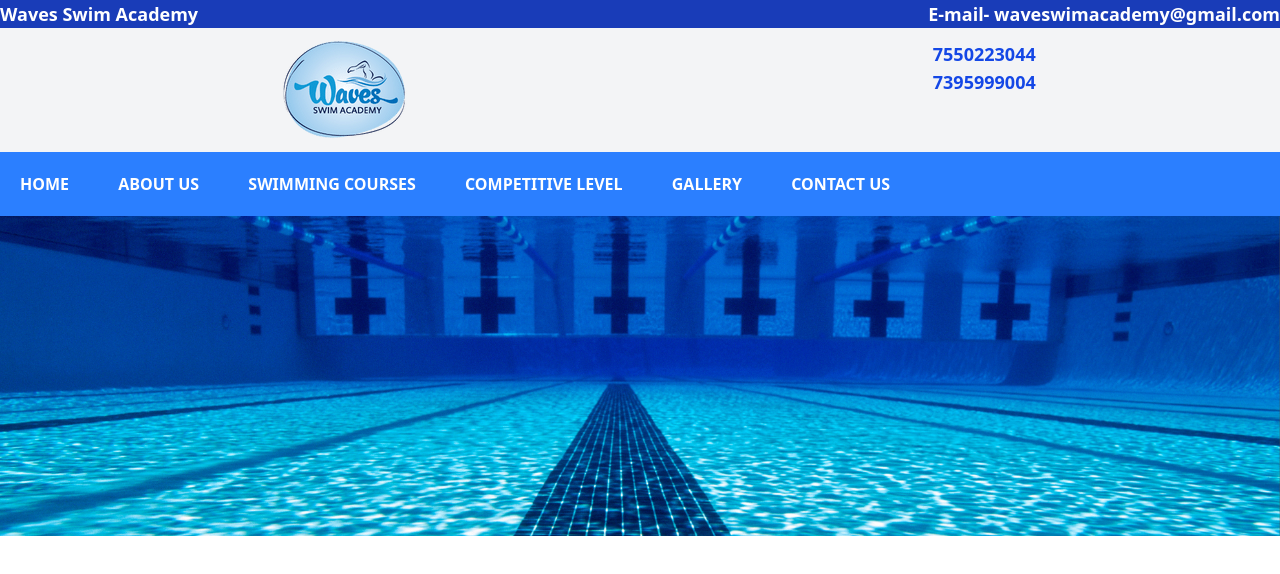
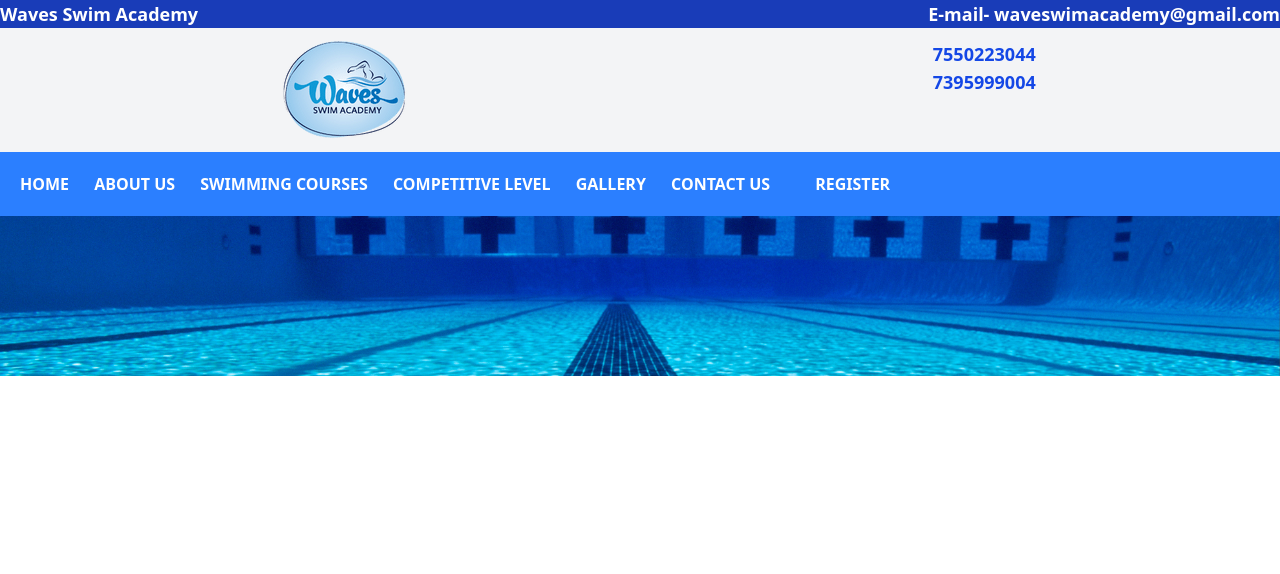
Before and after one commit to SiddharthAnbumani/waves, a React (Vite) app: page /gallery in a window 1280 px wide. Shown: the top 574 px of the page. Built offline with nearby package versions, Linux system fonts and the light colour scheme.

Commit message:
Adding Registration

```diff
--- a/src/App.jsx
+++ b/src/App.jsx
@@ -6,6 +6,7 @@
 import SwimmingCourses from "./pages/SwimmingCourses"
 import Gallery from './pages/Gallery'
 import ContactUs from './pages/ContactUs'
+import Register from "./pages/Register"
 
 
 export default function App(){
@@ -19,6 +20,7 @@
           <Route path='/competitive' element={<CompetitiveLevel/>}></Route>
           <Route path='/gallery' element={<Gallery/>}></Route>
           <Route path='/contactus' element={<ContactUs />}></Route>
+          <Route path='/register' element={<Register />}></Route>
       </Routes>
 
     </BrowserRouter>
--- a/src/components/Navbar.jsx
+++ b/src/components/Navbar.jsx
@@ -41,6 +41,9 @@
                     <li className="mr-5">
                         <Link to="contactus">CONTACT US</Link>
                     </li>
+                    <li className="mr-5">
+                        <Link to="register">REGISTER</Link>
+                    </li>
                 </ul>
                 <div className="w-130">
 
--- /dev/null
+++ b/src/components/ui/Button.jsx
@@ -0,0 +1,5 @@
+import { Button } from "@/components/ui/button"
+
+export function ButtonDemo() {
+  return <Button>Button</Button>
+}
--- a/src/index.css
+++ b/src/index.css
@@ -1 +1,124 @@
 @import "tailwindcss";
+
+@plugin "tailwindcss-animate";
+
+@custom-variant dark (&:is(.dark *));
+
+:root {
+  --background: oklch(1 0 0);
+  --foreground: oklch(0.145 0 0);
+  --card: oklch(1 0 0);
+  --card-foreground: oklch(0.145 0 0);
+  --popover: oklch(1 0 0);
+  --popover-foreground: oklch(0.145 0 0);
+  --primary: oklch(0.205 0 0);
+  --primary-foreground: oklch(0.985 0 0);
+  --secondary: oklch(0.97 0 0);
+  --secondary-foreground: oklch(0.205 0 0);
+  --muted: oklch(0.97 0 0);
+  --muted-foreground: oklch(0.556 0 0);
+  --accent: oklch(0.97 0 0);
+  --accent-foreground: oklch(0.205 0 0);
+  --destructive: oklch(0.577 0.245 27.325);
+  --destructive-foreground: oklch(0.577 0.245 27.325);
+  --border: oklch(0.922 0 0);
+  --input: oklch(0.922 0 0);
+  --ring: oklch(0.708 0 0);
+  --chart-1: oklch(0.646 0.222 41.116);
+  --chart-2: oklch(0.6 0.118 184.704);
+  --chart-3: oklch(0.398 0.07 227.392);
+  --chart-4: oklch(0.828 0.189 84.429);
+  --chart-5: oklch(0.769 0.188 70.08);
+  --radius: 0.625rem;
+  --sidebar: oklch(0.985 0 0);
+  --sidebar-foreground: oklch(0.145 0 0);
+  --sidebar-primary: oklch(0.205 0 0);
+  --sidebar-primary-foreground: oklch(0.985 0 0);
+  --sidebar-accent: oklch(0.97 0 0);
+  --sidebar-accent-foreground: oklch(0.205 0 0);
+  --sidebar-border: oklch(0.922 0 0);
+  --sidebar-ring: oklch(0.708 0 0);
+}
+
+.dark {
+  --background: oklch(0.145 0 0);
+  --foreground: oklch(0.985 0 0);
+  --card: oklch(0.145 0 0);
+  --card-foreground: oklch(0.985 0 0);
+  --popover: oklch(0.145 0 0);
+  --popover-foreground: oklch(0.985 0 0);
+  --primary: oklch(0.985 0 0);
+  --primary-foreground: oklch(0.205 0 0);
+  --secondary: oklch(0.269 0 0);
+  --secondary-foreground: oklch(0.985 0 0);
+  --muted: oklch(0.269 0 0);
+  --muted-foreground: oklch(0.708 0 0);
+  --accent: oklch(0.269 0 0);
+  --accent-foreground: oklch(0.985 0 0);
+  --destructive: oklch(0.396 0.141 25.723);
+  --destructive-foreground: oklch(0.637 0.237 25.331);
+  --border: oklch(0.269 0 0);
+  --input: oklch(0.269 0 0);
+  --ring: oklch(0.439 0 0);
+  --chart-1: oklch(0.488 0.243 264.376);
+  --chart-2: oklch(0.696 0.17 162.48);
+  --chart-3: oklch(0.769 0.188 70.08);
+  --chart-4: oklch(0.627 0.265 303.9);
+  --chart-5: oklch(0.645 0.246 16.439);
+  --sidebar: oklch(0.205 0 0);
+  --sidebar-foreground: oklch(0.985 0 0);
+  --sidebar-primary: oklch(0.488 0.243 264.376);
+  --sidebar-primary-foreground: oklch(0.985 0 0);
+  --sidebar-accent: oklch(0.269 0 0);
+  --sidebar-accent-foreground: oklch(0.985 0 0);
+  --sidebar-border: oklch(0.269 0 0);
+  --sidebar-ring: oklch(0.439 0 0);
+}
+
+@theme inline {
+  --color-background: var(--background);
+  --color-foreground: var(--foreground);
+  --color-card: var(--card);
+  --color-card-foreground: var(--card-foreground);
+  --color-popover: var(--popover);
+  --color-popover-foreground: var(--popover-foreground);
+  --color-primary: var(--primary);
+  --color-primary-foreground: var(--primary-foreground);
+  --color-secondary: var(--secondary);
+  --color-secondary-foreground: var(--secondary-foreground);
+  --color-muted: var(--muted);
+  --color-muted-foreground: var(--muted-foreground);
+  --color-accent: var(--accent);
+  --color-accent-foreground: var(--accent-foreground);
+  --color-destructive: var(--destructive);
+  --color-destructive-foreground: var(--destructive-foreground);
+  --color-border: var(--border);
+  --color-input: var(--input);
+  --color-ring: var(--ring);
+  --color-chart-1: var(--chart-1);
+  --color-chart-2: var(--chart-2);
+  --color-chart-3: var(--chart-3);
+  --color-chart-4: var(--chart-4);
+  --color-chart-5: var(--chart-5);
+  --radius-sm: calc(var(--radius) - 4px);
+  --radius-md: calc(var(--radius) - 2px);
+  --radius-lg: var(--radius);
+  --radius-xl: calc(var(--radius) + 4px);
+  --color-sidebar: var(--sidebar);
+  --color-sidebar-foreground: var(--sidebar-foreground);
+  --color-sidebar-primary: var(--sidebar-primary);
+  --color-sidebar-primary-foreground: var(--sidebar-primary-foreground);
+  --color-sidebar-accent: var(--sidebar-accent);
+  --color-sidebar-accent-foreground: var(--sidebar-accent-foreground);
+  --color-sidebar-border: var(--sidebar-border);
+  --color-sidebar-ring: var(--sidebar-ring);
+}
+
+@layer base {
+  * {
+    @apply border-border outline-ring/50;
+  }
+  body {
+    @apply bg-background text-foreground;
+  }
+}
--- /dev/null
+++ b/src/lib/utils.js
@@ -0,0 +1,6 @@
+import { clsx } from "clsx";
+import { twMerge } from "tailwind-merge"
+
+export function cn(...inputs) {
+  return twMerge(clsx(inputs));
+}
--- a/src/pages/Gallery.jsx
+++ b/src/pages/Gallery.jsx
@@ -1,10 +1,9 @@
-import Header from "../components/Header"
-
+import NewHeader from "../components/NewHeader"
 
 export default function Gallery () {
   return (
     <div>
-    <Header src='Banner.png'/>
+    <NewHeader background='Banner.png'/>
     </div>
   )
 }
--- a/src/pages/Home.jsx
+++ b/src/pages/Home.jsx
@@ -1,10 +1,11 @@
 import React from 'react'
 import Carousel from '../components/Carousel'
+import { Button } from 'react-bootstrap'
 
 export default function Home(){
   return (
     <div>
-      <Carousel/>
+      <Button/>
     </div>
   )
 }
--- /dev/null
+++ b/src/pages/Register.jsx
@@ -0,0 +1,5 @@
+export default function Register(){
+    return (
+        <h1>This is registration Page</h1>
+    )
+}
--- /dev/null
+++ b/tailwind.config.js
@@ -0,0 +1,12 @@
+module.exports = {
+    darkMode: "class",
+    content: [
+      "./pages/**/*.{js,ts,jsx,tsx}",
+      "./components/**/*.{js,ts,jsx,tsx}",
+      "./app/**/*.{js,ts,jsx,tsx}",
+    ],
+    theme: {
+      extend: {},
+    },
+    plugins: [],
+  };
```
Also changed, not shown: jsconfig.json (added, +8 -0 lines), package.json (+9 -1 lines), components.json (added), 1 other file (tests, documents, lock files or other folders).
